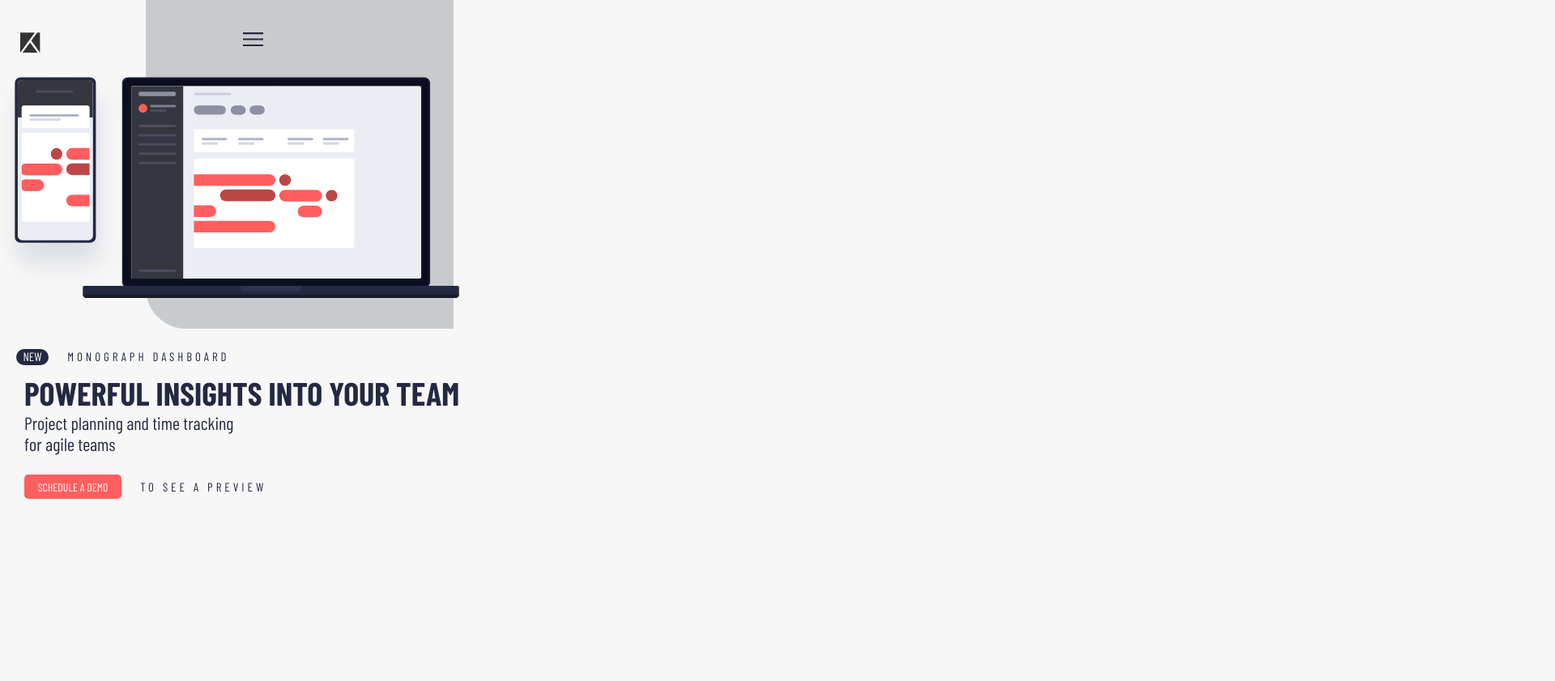
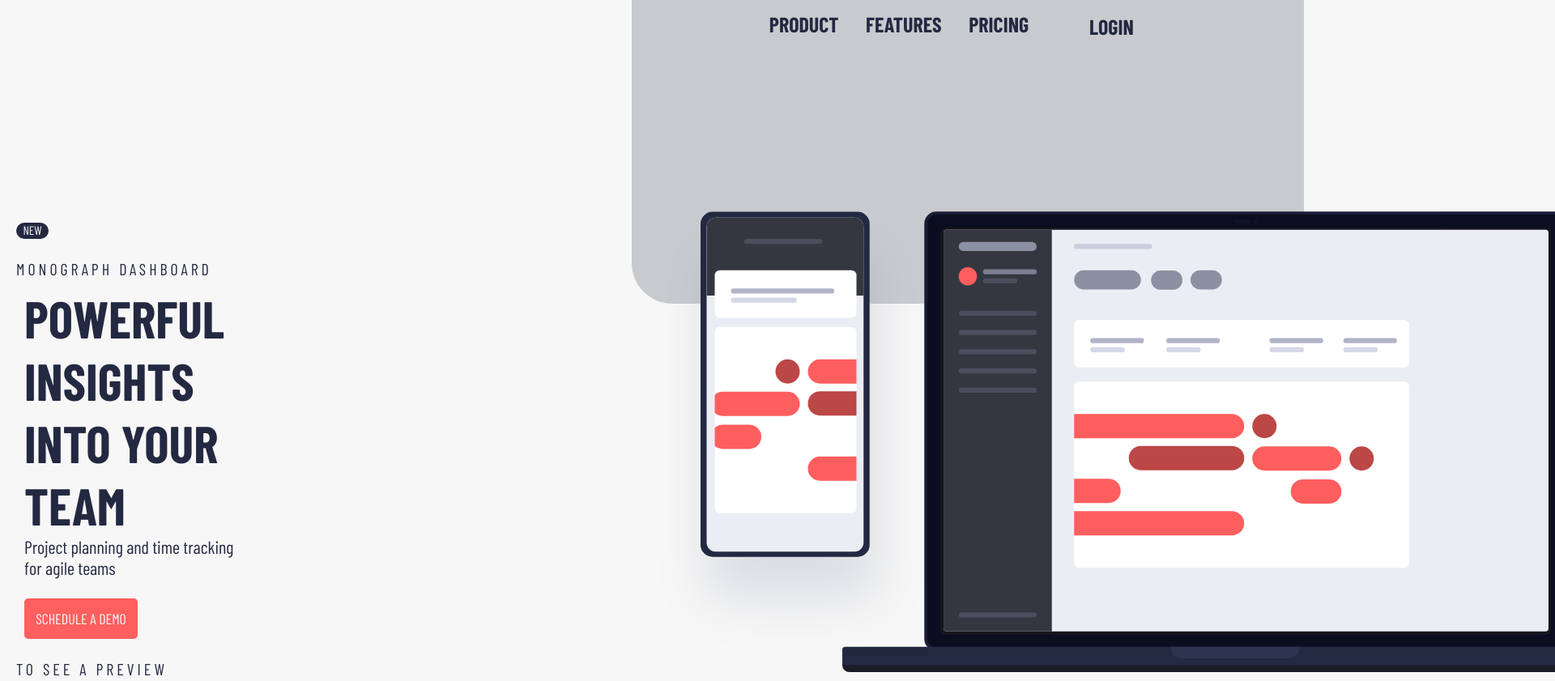
Before and after one commit to EddyDomingo/project-tracking-component, a plain HTML site: page index.html in a window 1280 px wide. Shown: the top 841 px of the page at 81% size, 1920 px wide, since content can reach past the window. Before the commit the page ends 812 px from the top, so only its background shows below. Drawn offline with nearby package versions, Linux system fonts and the light colour scheme.

Commit message:
final commit

```diff
--- a/index.html
+++ b/index.html
@@ -14,7 +14,7 @@
   <main class="main-container">
 
     <section class="top-container">
-      <img src="images/logo.svg" alt="logo"/>
+      <img src="images/logo.svg" alt="logo" class="logo"/>
         <section class="top-greyBox">
           <img src="images/icon-hamburger.svg" alt="icon-hamburger" class="hamburger" id="hamburger"/>
           <nav>
--- a/styles.css
+++ b/styles.css
@@ -31,8 +31,9 @@
     --regularWeight: 400;
 
     /* display */
-    --tabletHeight: 812px;
-    --tableWidth: 360px;
+    --phonetHeight: 812px;
+    --phoneWidth: 360px;
+    --desktopWidth: 1200px;
 
 
 }
@@ -64,19 +65,19 @@
 
 .top-container{
     display: relative;
-    height:calc(var(--tabletHeight) - 406px);
+    height:calc(var(--phonetHeight) - 406px);
 
 }
 .bottom-container{
     display: relative;
-    height:calc(var(--tabletHeight) - 406px);
+    height:calc(var(--phonetHeight) - 406px);
 
 }
 
 .top-greyBox{
     position: absolute;
     width: 380px;
-    height: calc(var(--tabletHeight) - 406px);
+    height: calc(var(--phonetHeight) - 406px);
     background-color: var(--lightGrey);
     margin-left: 180px;
     border-radius: 0px 0px 0px 50px;
@@ -202,3 +203,95 @@
 .login{
     color:var(--lightGrey);
 }
+
+/*==============
+6. Media Queries
+================*/
+
+@media screen and (min-width: 1200px) {
+    .main-container{
+        display: flex;
+        flex-direction: row-reverse;
+        margin-right: 5px;
+    }
+    .top-container{
+        width:800px;
+        height: 800px;
+
+
+    }
+    .top-greyBox{
+        width: 830px;
+        height: 375px;
+        margin-left: -20px;
+    }
+    .img-devices{
+        width: 1200px;
+        margin-top: 250px;
+        margin-left: 10px;
+    }
+
+    .hamburger{
+        visibility: hidden;
+    }
+    .bottom-container{
+        height:800px;
+        width:500px;
+        margin-top: 250px;
+        margin-right: 500px;
+    }
+    h1{
+        font-size: 64px;
+    }
+    h3{
+        margin-left: 20px;
+        font-size: 20px;
+    }
+    input{
+        width: 140px;
+        height: 50px;
+        font-size: 18px;
+    }
+    .logo{
+        margin-left: -975px;
+        width:40px;
+    }
+
+    nav{
+        visibility: visible;
+        width: 600px;
+        height: 130px;
+        margin-top: 30px;
+        margin-left: 15px;
+        position: absolute;
+        z-index: 1;
+        line-height: 0px;
+        font-size: 18px;
+        background-color: var(--lightGrey);
+    }
+    hr{
+        visibility: hidden;
+        padding: 0;
+        margin: 0;
+        border: 0;
+    }
+    a{
+        display: inline;
+        margin-left: 30px;
+        font-size: 26px;
+
+    }
+    .login{
+        color:var(--darkBlue);
+        margin-left: 550px;
+
+    }
+
+    a:hover{
+        cursor: pointer;
+        text-decoration: underline;
+
+    }
+
+
+}
```
